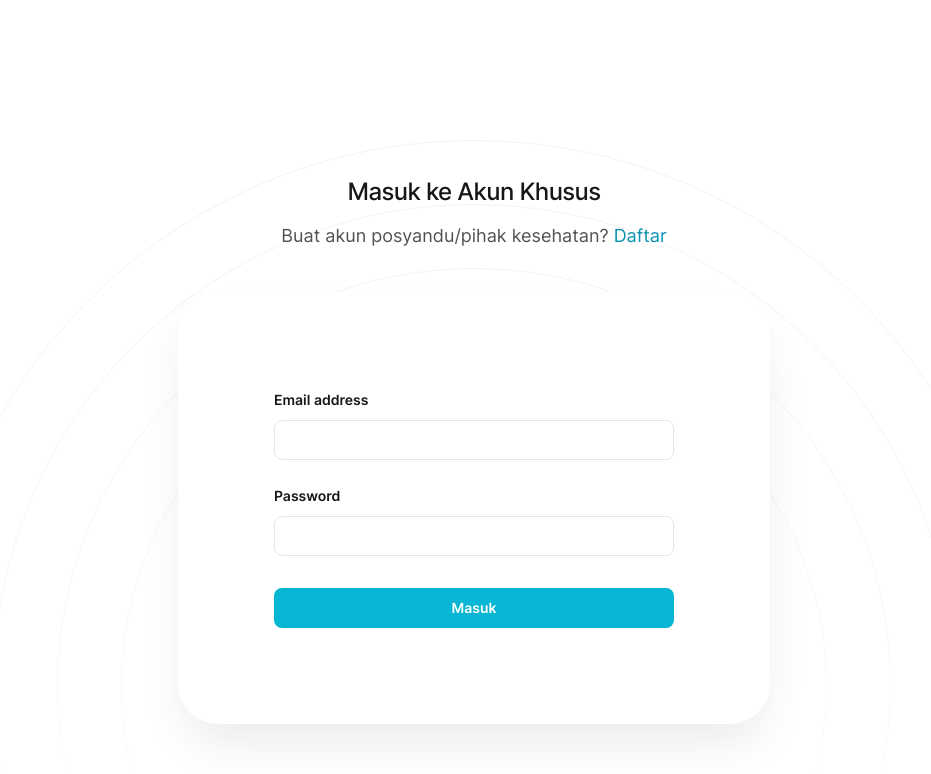
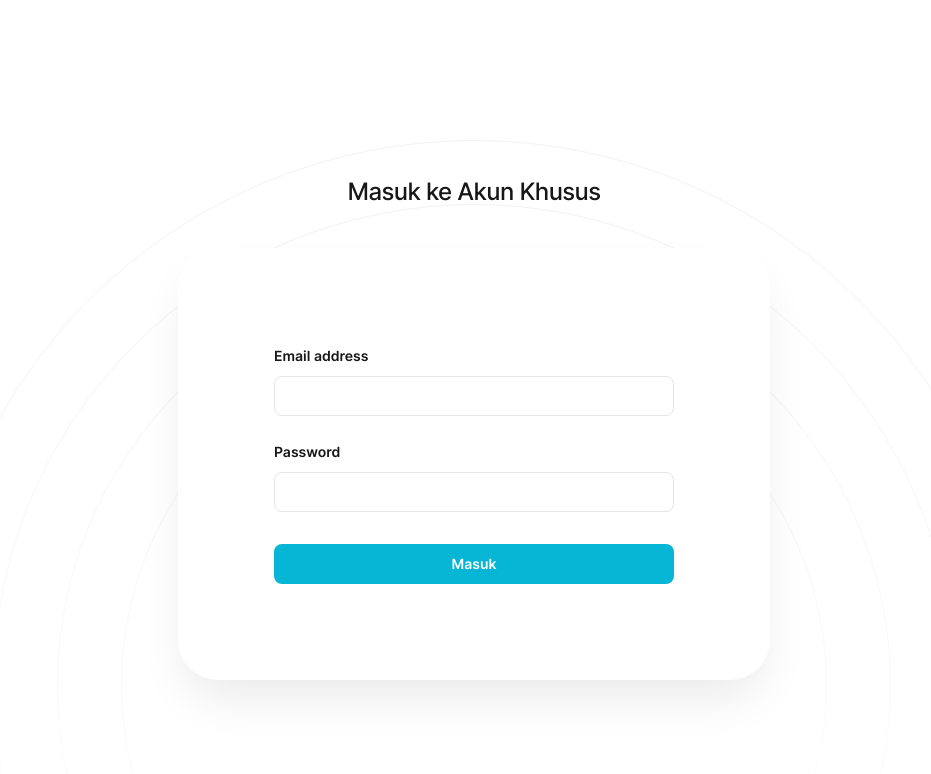
Before and after one commit to Rici00/withMedikaFE, a Next.js app: page /login in a window 1280 px wide. Shown: the top 774 px of the page, without its empty margins (166-1097 px from the left). Built offline with nearby package versions, Linux system fonts and the light colour scheme.

Commit message:
remove regis

```diff
--- a/src/pages/index.jsx
+++ b/src/pages/index.jsx
@@ -14,7 +14,7 @@ export default function Home() {
         <title>Gisca</title>
         <meta
           name="description"
-          content="By leveraging insights from our network of industry insiders, you’ll know exactly when to buy to maximize profit, and exactly when to sell to avoid painful losses."
+          content="Gadjah Mada Indonesia Stunting Calculator"
         />
       </Head>
       <Header />
--- a/src/pages/login.jsx
+++ b/src/pages/login.jsx
@@ -58,14 +58,14 @@ export default function Login() {
         </Head>
         <AuthLayout
           title="Masuk ke Akun Khusus"
-          subtitle={
-            <>
-              Buat akun posyandu/pihak kesehatan?{' '}
-              <Link href="/register" className="text-cyan-600">
-                Daftar
-              </Link>{' '}
-            </>
-          }
+          // subtitle={
+          //   <>
+          //     Buat akun posyandu/pihak kesehatan?{' '}
+          //     <Link href="/register" className="text-cyan-600">
+          //       Daftar
+          //     </Link>{' '}
+          //   </>
+          // }
         >
         { message && (
           <h3 className="text-red-500 font-semibold py-2 text-center">{message}</h3>
```
